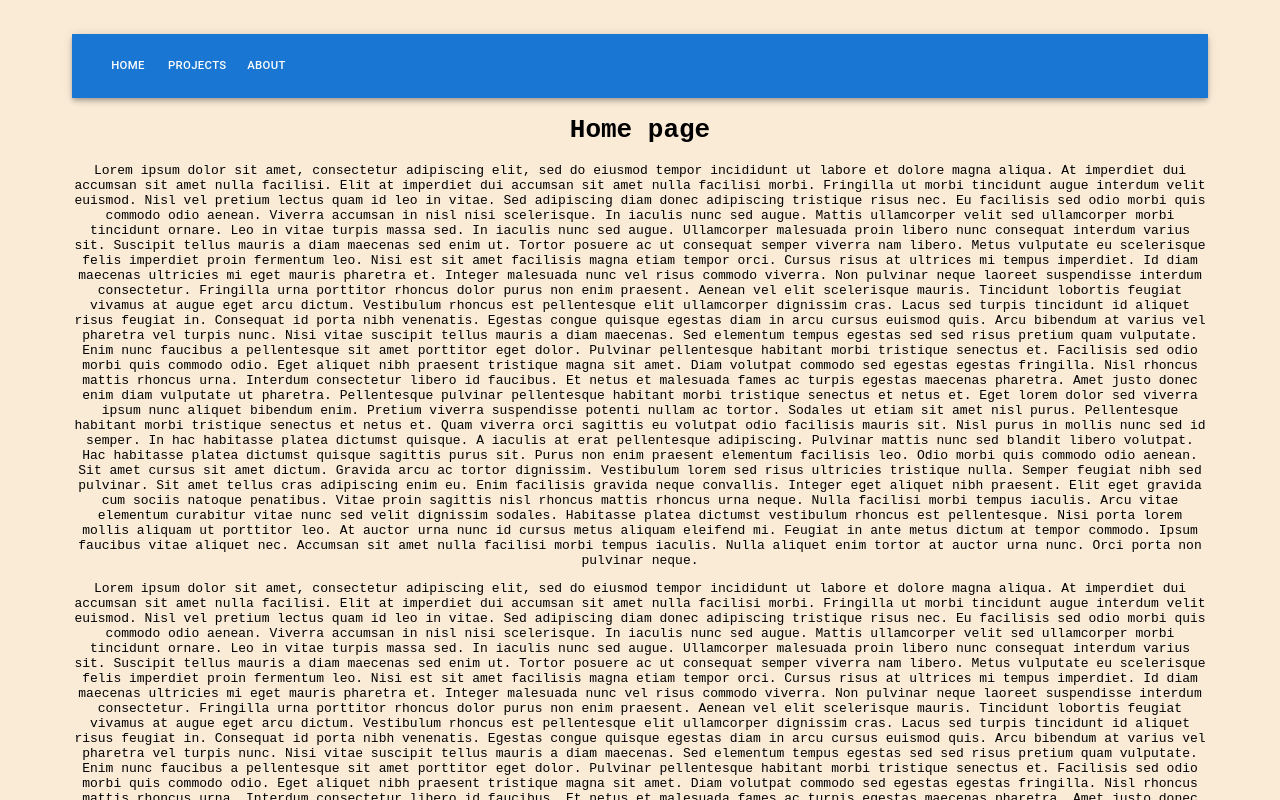
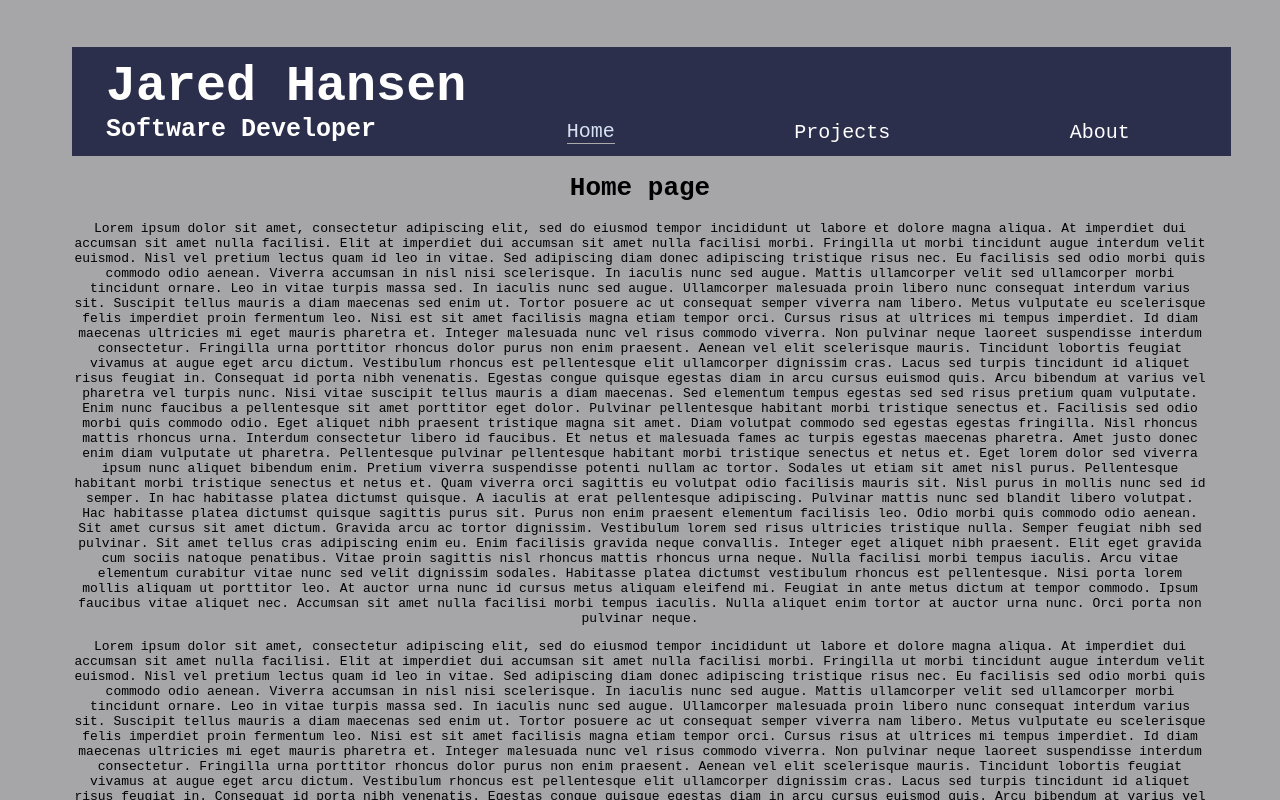
Before and after one commit to jvhansen08/me, a React (Vite) app: page /home in a window 1280 px wide. Shown: the top 800 px of the page. Built offline with nearby package versions, Linux system fonts and the light colour scheme.

Commit message:
improves navbar, styling

```diff
--- a/src/App.css
+++ b/src/App.css
@@ -2,31 +2,58 @@
   width: 90vw;
   height: 90vh;
   margin: 0 auto;
-  padding: 2rem;
+  padding: 3rem;
   text-align: center;
-  background-color: antiquewhite;
+  background-color: #a6a6a9;
   font-family: monospace;
 }
 
-Link {
-  text-decoration: none;
-  color: black;
+.navbar {
+  position: sticky;
+  width: 100%;
+  display: flex;
+  flex-direction: row;
+  justify-content: center;
+  align-items: flex-end;
+  background-color: #2c2f4c;
+  padding: 1%;
 }
 
-.navbar {
-  width: 80vw;
-  list-style-type: none;
+.navbar-name {
+  flex-direction: column;
+  justify-content: center;
+  text-align: start;
+  padding: 0;
+  width: 50%;
+  font-weight: 600;
+  color: #000;
+  text-decoration: none;
+  transition: color 0.25s;
+}
+
+.navbar-tabs {
+  width: 100%;
+  height: 100%;
   display: flex;
+  flex-direction: row;
   justify-content: space-around;
-  align-items: center;
+  align-items: flex-end;
 }
 
 .tab {
+  display: flex;
+  align-items: flex-end;
+  justify-content: center;
+  height: 50px;
+  text-align: center;
+  width:100%;
   font-size: 1.5rem;
   font-weight: 600;
   color: #000;
   text-decoration: none;
   transition: color 0.25s;
+  margin-top: auto;
+  margin-bottom: 0;
 }
 
 .tab:hover {
@@ -70,7 +97,7 @@ Link {
   width: 25vw;
   opacity: 0;
   transition: .5s ease;
-  background-color: #004c65;
+  background-color: #2c2f4c;
   border-radius: 5%;
   display: flex;
   flex-direction: column;
@@ -109,7 +136,7 @@ button {
   border-radius: 4px;
   border: none;
   color: #fff;
-  background-color: #007bff;
+  background-color: #ff928c;
   cursor: pointer;
   transition: background-color 0.3s ease;
 }
--- a/src/components/Navbar.tsx
+++ b/src/components/Navbar.tsx
@@ -5,29 +5,58 @@ import Container from '@mui/material/Container';
 import Button from '@mui/material/Button';
 import { Pages } from '../utils/HelperFunctions';
 import { useNavigate } from 'react-router-dom';
+import { useState } from 'react';
 
 const pages = Pages();
 
 export function Navbar() {
   const navigate = useNavigate();
+  const [current, setCurrent] = useState("home");
 
   return (
-    <AppBar position="sticky">
-      <Container maxWidth="xl">
-        <Toolbar disableGutters>
-          <Box sx={{ flexGrow: 1, display: { xs: 'none', md: 'flex' }, fontFamily: "monospace"}}>
-            {Object.entries(pages).map(([page, title]) => (
-              <Button
-                key={page}
-                onClick={() => navigate(page)}
-                sx={{ my: 2, color: 'white', display: 'block' }}
-              >
-                {title}
-              </Button>
-            ))}
-          </Box>
-        </Toolbar>
-      </Container>
-    </AppBar>
+    // <AppBar position="sticky">
+    //   <Container maxWidth="xl">
+    //     <Toolbar disableGutters>
+    //       <Box sx={{ flexGrow: 1, display: { xs: 'none', md: 'flex' }, fontFamily: "monospace"}}>
+    //         {Object.entries(pages).map(([page, title]) => (
+    //           <Button
+    //             key={page}
+    //             onClick={() => navigate(page)}
+    //             sx={{ my: 2, color: 'white', display: 'block' }}
+    //           >
+    //             {title}
+    //           </Button>
+    //         ))}
+    //       </Box>
+    //     </Toolbar>
+    //   </Container>
+    // </AppBar>
+    <div className='navbar'>
+      <div className='navbar-name' style={{color: 'white', paddingLeft: '2%'}}>
+        <p style={{fontSize: '50px', margin: 0}}>Jared Hansen</p>
+        <p style={{fontSize: '25px', margin: 0}}>Software Developer</p>
+      </div>
+      <div className='navbar-tabs'>
+        {Object.entries(pages).map(([page, title]) => (
+          <div
+            key={page}
+            onClick={
+              () => {
+                setCurrent(page);
+                navigate(page);
+              }
+            }
+            style={{
+              cursor: 'pointer',
+              fontSize: '20px',
+              color: current !== page ?'white' : '#d6e2f2',
+              borderBottom: current !== page ? 'none' : '1px solid #aaa',
+            }}
+          >
+            {title}
+          </div>
+        ))}
+      </div>
+    </div>
   );
 }
--- a/src/pages/Root.tsx
+++ b/src/pages/Root.tsx
@@ -10,7 +10,9 @@ export function Root(){
 
     return (
         <>
-            <Navbar />
+            <div>
+                <Navbar />
+            </div>
             <Outlet />
         </>
     )
```
